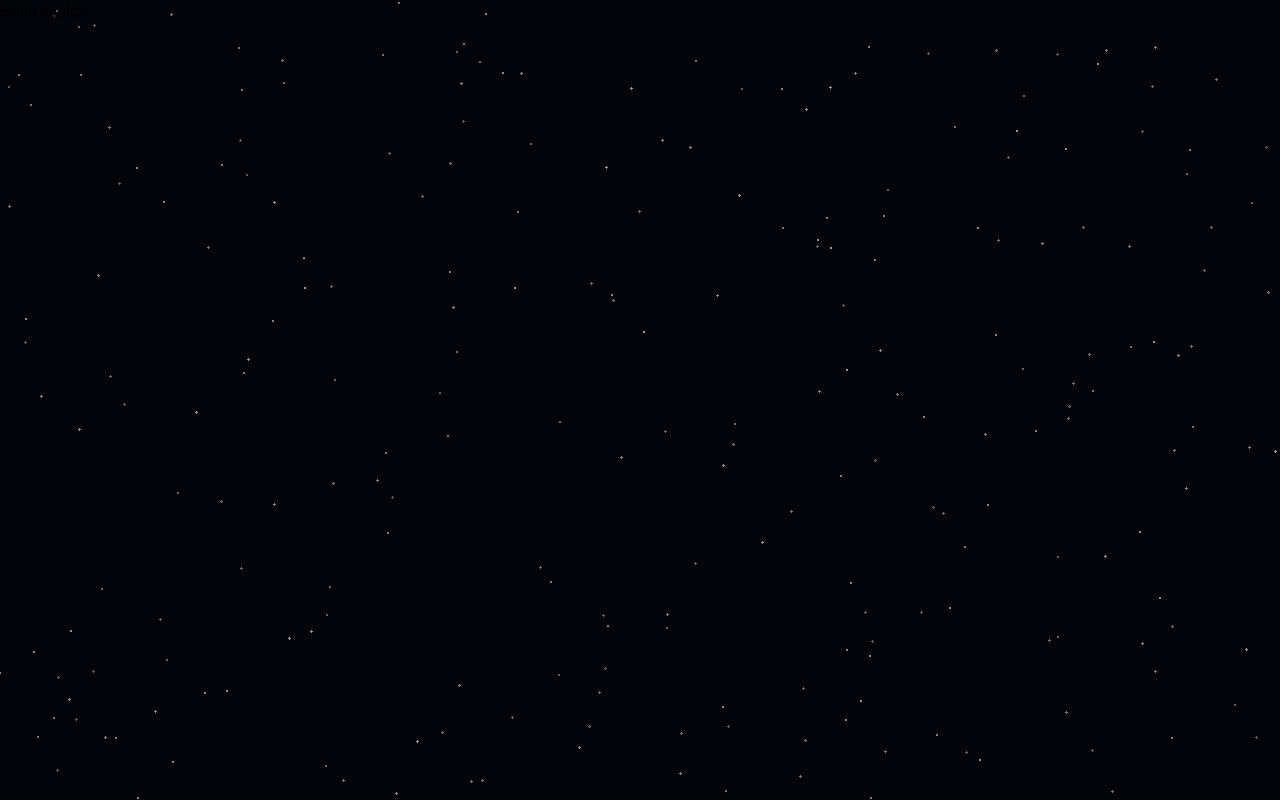
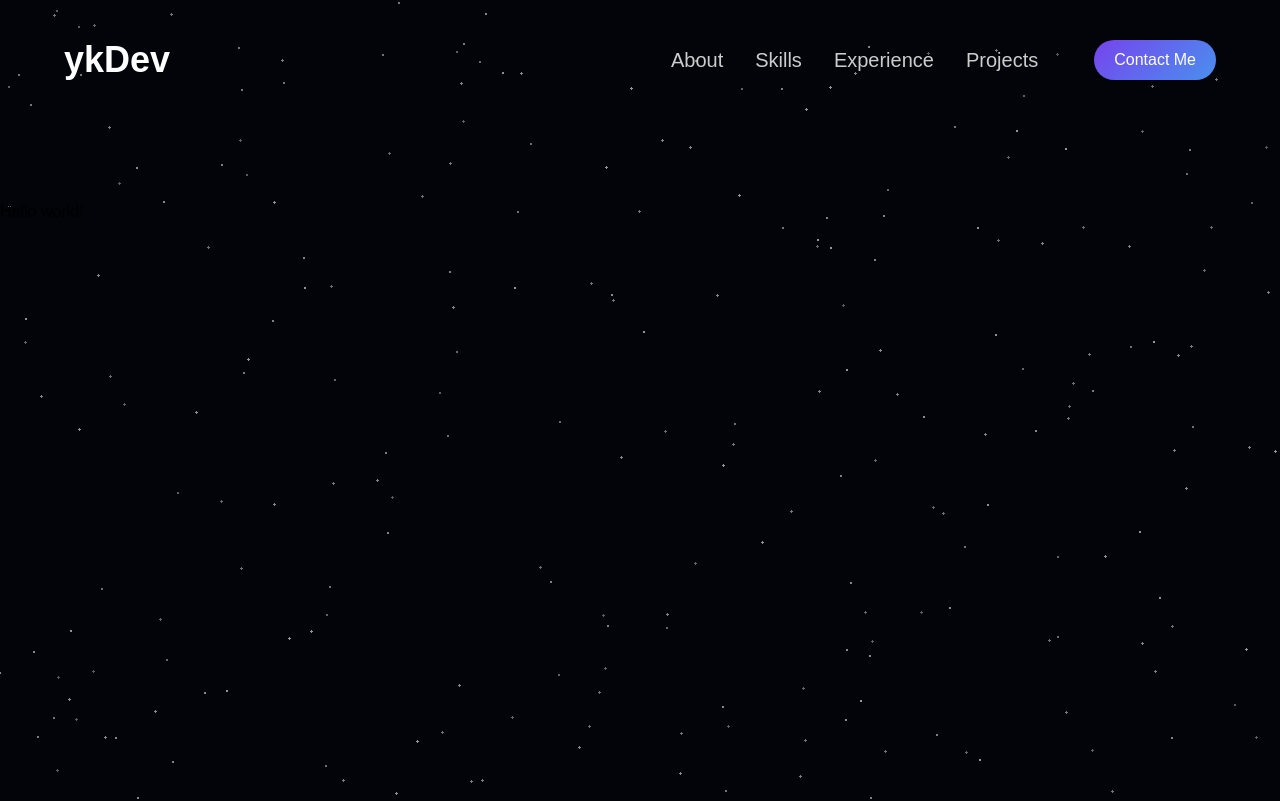
Before and after one commit to madixanov/Portfolio, a Next.js app: page / in a window 1280 px wide. Shown: the top 801 px of the page. Built offline with nearby package versions, Linux system fonts and the light colour scheme.

Commit message:
Adding Header

```diff
--- a/app/globals.css
+++ b/app/globals.css
@@ -33,6 +33,10 @@
   }
 }
 
+html {
+  scroll-behavior: smooth;
+}
+
 body {
   background: url("/star_background.png") center center fixed ;
   color: var(--foreground);
--- a/app/layout.tsx
+++ b/app/layout.tsx
@@ -1,6 +1,7 @@
 import type { Metadata } from "next";
 import { Geist, Geist_Mono } from "next/font/google";
 import "./globals.css";
+import Header from "@/components/header";
 
 const geistSans = Geist({
   variable: "--font-geist-sans",
@@ -28,7 +29,10 @@ export default function RootLayout({
       className={`${geistSans.variable} ${geistMono.variable} h-full antialiased`}
     >
       <body className="min-h-full flex flex-col">
-        <div className="bg-black/40 min-h-screen">{children}</div>
+        <div className="bg-black/40 h-[200vh] ">
+          <Header />
+          {children}
+        </div>
       </body>
     </html>
   );
--- a/app/page.tsx
+++ b/app/page.tsx
@@ -1,5 +1,5 @@
 export default function Home() {
   return (
-    <div>Hello world!</div>
+    <div className="pt-50">Hello world!</div>
   )
 }
--- a/components/header.tsx
+++ b/components/header.tsx
@@ -1,26 +1,130 @@
+"use client";
+
+import { useEffect, useState } from "react";
+
 export default function Header() {
+    const [open, setOpen] = useState(false);
+    const [scrolled, setScrolled] = useState(false);
+
+    const navItems = ["About", "Skills", "Experience", "Projects"];
+
+    useEffect(() => {
+        const handleScroll = () => {
+            setScrolled(window.scrollY > 20);
+        };
+
+        window.addEventListener("scroll", handleScroll);
+        return () => {
+            window.removeEventListener("scroll", handleScroll);
+        }
+    }, []);
+
     return (
-        <header>
-            // Logo
-            <div>
-                <h1>ykDev</h1>
+        <header className={`
+            fixed top-0 left-0 w-full z-50 transition-all
+
+            ${scrolled ? "py-3 bg-white/1 backdrop-blur-sm border-b border-text-secondary sm:py-4 lg:py-5"
+                :
+                "py-6 bg-transparent sm:py-8 lg:py-10"
+            }
+        `}>
+
+            <div className="flex items-center justify-between
+                mx-auto max-w-500
+                px-6 sm:px-10 lg:px-16">
+                {/* Logo */}
+                <h1 className="
+                    text-2xl sm:text-4xl font-bold cursor-pointer text-white
+                    transition hover:drop-shadow-[0_0_12px_rgba(255,255,255,0.7)]
+                ">
+                    ykDev
+                </h1>
+
+                {/* Desktop Nav */}
+                <nav className="hidden md:block">
+                    <ul className="flex gap-8 items-center">
+                        {navItems.map((item) => (
+                            <li
+                                key={item}
+                                className="
+                                    relative cursor-pointer
+                                    text-white/80 hover:text-white
+                                    transition text-lg lg:text-xl
+                                    hover:after:w-full hover:after:left-0 hover:drop-shadow-[0_0_12px_rgba(255,255,255,0.7)]
+                                "
+                            >
+                                {item}
+                            </li>
+                        ))}
+
+                        {/* Desktop Button */}
+                        <button className="
+                            ml-6 px-5 py-2
+                            rounded-full
+                            text-white
+                            bg-[linear-gradient(135deg,var(--accent-from),var(--accent-to))]
+                            bg-[length:200%_200%] bg-left hover:bg-right
+                            transition-all duration-500
+                            hover:scale-105
+                            hover:drop-shadow-[0_0_12px_rgba(255,255,255,0.25)]
+                        ">
+                            Contact Me
+                        </button>
+                    </ul>
+                </nav>
+
+                {/* Burger Button */}
+                <button
+                    onClick={() => setOpen(!open)}
+                    className="md:hidden flex flex-col gap-1 z-50"
+                >
+                    <span className={`w-6 h-[2px] bg-white transition ${open ? "rotate-45 translate-y-[6px]" : ""}`} />
+                    <span className={`w-6 h-[2px] bg-white transition ${open ? "opacity-0" : ""}`} />
+                    <span className={`w-6 h-[2px] bg-white transition ${open ? "-rotate-45 -translate-y-[6px]" : ""}`} />
+                </button>
+
+                {/* Mobile Menu */}
+                <div
+                    className={`
+                        fixed inset-0 z-40
+                        bg-black/70 backdrop-blur-md
+                        flex flex-col items-center justify-center gap-8
+                        transition-all duration-500
+                        ${open ? "opacity-100 visible" : "opacity-0 invisible"}
+                    `}
+                >
+                    {navItems.map((item) => (
+                        <a
+                            key={item}
+                            href="#"
+                            onClick={() => setOpen(false)}
+                            className="
+                                text-2xl text-white/80 hover:text-white
+                                transition
+                            "
+                        >
+                            {item}
+                        </a>
+                    ))}
+
+                    {/* Mobile CTA Button */}
+                    <button
+                        onClick={() => setOpen(false)}
+                        className="
+                            mt-6 px-6 py-3
+                            rounded-full
+                            text-white font-medium
+                            bg-[linear-gradient(135deg,var(--accent-from),var(--accent-to))]
+                            bg-[length:200%_200%] bg-left hover:bg-right
+                            transition-all duration-500
+                            hover:scale-105
+                        "
+                    >
+                        Contact Me
+                    </button>
+                </div>
             </div>
 
-            // Nav links
-            <nav>
-                <ul>
-                    <li>About</li>
-                    <li>Skills</li>
-                    <li>Experience</li>
-                    <li>Projects</li>
-                    <li>Contacts</li>
-                </ul>
-            </nav>
-
-            // Contact button
-            <div>
-                <button>Contact Me</button>
-            </div>
         </header>
-    )
+    );
 }
```
Also changed, not shown: components/hero.tsx (added).
